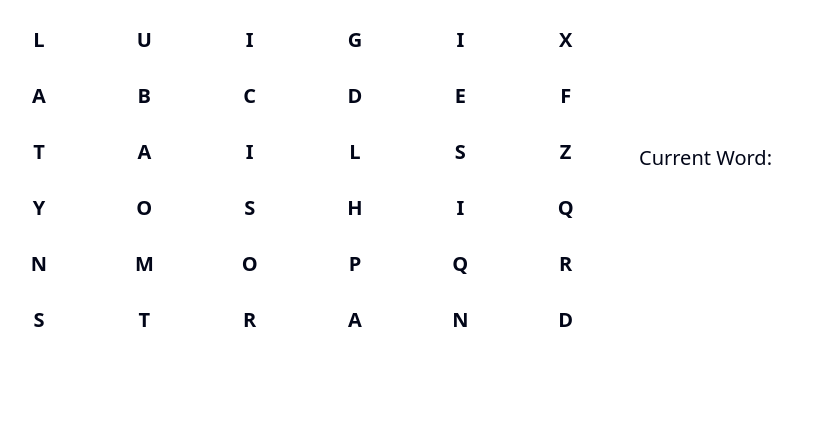
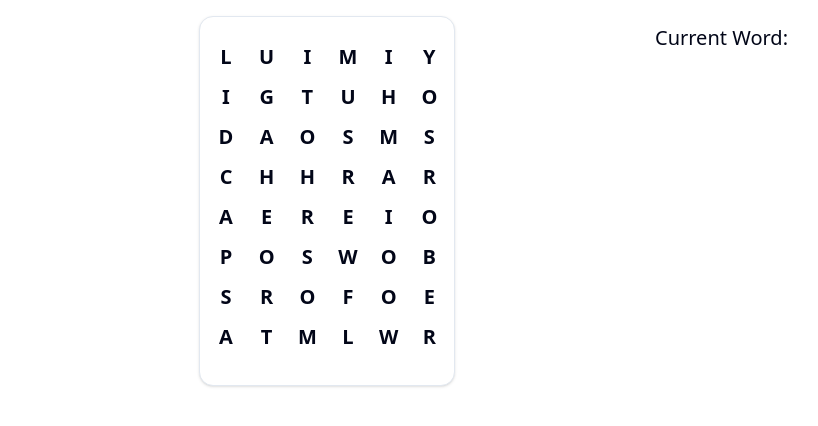
Before and after one commit to Coacoabro/strandom, a Next.js app: page /game in a window 1280 px wide. Shown: the top 426 px of the page, without its empty margins (1-819 px from the left). Built offline with nearby package versions, Linux system fonts and the light colour scheme.

Commit message:
Updated basic gameplay

```diff
--- a/src/components/Game/GameBoard.js
+++ b/src/components/Game/GameBoard.js
@@ -1,3 +1,4 @@
+import { Card } from "../ui/card";
 import LetterTile from "./LetterTile";
 
 export default function GameBoard({ board, onSelect, selected, foundWords }) {
@@ -5,19 +6,57 @@ export default function GameBoard({ board, onSelect, selected, foundWords }) {
         foundWords.some(({path}) =>
             path.some(([r,c]) => r === row && c === col)
         )
+
     return (
-        <div className="grid grid-cols-6 gap-2">
+        <Card className="w-64">
+            <div className="grid grid-cols-6 pl-2.5">
                 {board.map((row, rowIndex) =>
-                row.map((letter, colIndex) => (
+                    row.map((letter, colIndex) => {
+                        const tilePath = foundWords.find(word => word.path.some(([r,c]) => r === rowIndex && c == colIndex))?.path
+                        let connectTo = null
+                        if (tilePath) {
+                            const currentIndex = tilePath.findIndex(([r,c]) => r == rowIndex && c == colIndex)
+                            const prev = tilePath[currentIndex - 1]
+                            if (prev) {
+                                connectTo = getDirection(prev, [rowIndex, colIndex])
+                            }
+                        } else {
+                            const selectedIndex = selected.findIndex(([r,c]) => r == rowIndex && c == colIndex)
+                            const prev = selected[selectedIndex - 1]
+                            if (prev) {
+                                connectTo = getDirection(prev, [rowIndex, colIndex])
+                            }
+                        }
+                        return(
                             <LetterTile
                                 key={`${rowIndex}-${colIndex}`}
                                 letter={letter}
                                 isSelected={selected.some(([r, c]) => r === rowIndex && c === colIndex)}
                                 isFound={isInFoundWords(rowIndex, colIndex)}
                                 onClick={() => onSelect(rowIndex, colIndex)}
+                                connectTo={connectTo}
                             />
-                ))
+                        )
+                    })
                 )}
             </div>
+        </Card>
     );
 }
+
+function getDirection(from, to) {
+    const [r1, c1] = from;
+    const [r2, c2] = to;
+    const dr = r2 - r1;
+    const dc = c2 - c1;
+
+    if (dr === 0 && dc === 1) return "right";
+    if (dr === 1 && dc === 0) return "down";
+    if (dr === 0 && dc === -1) return "left";
+    if (dr === -1 && dc === 0) return "up";
+    if (dr === 1 && dc === 1) return "down-right";
+    if (dr === -1 && dc === -1) return "up-left";
+    if (dr === 1 && dc === -1) return "down-left";
+    if (dr === -1 && dc === 1) return "up-right";
+    return null;
+}
--- a/src/components/Game/LetterTile.js
+++ b/src/components/Game/LetterTile.js
@@ -1,13 +1,50 @@
+import { cn } from "@/lib/utils";
+import { Button } from "../ui/button"
 
 
-export default function LetterTile( { letter, onClick, isSelected, isFound }) {
-    console.log(isSelected, isFound)
+export default function LetterTile( { letter, onClick, isSelected, isFound, connectTo }) {
+
     return (
-        <button
-            className={`w-12 h-12 text-xl font-bold rounded ${isFound ? "bg-green-300" : isSelected ? "bg-blue-400" : "bg-white"} `}
-            onClick={onClick}
-        >
-            {letter}
-        </button>
+        <div className="relative w-10 h-10">
+            <Button
+                variant="ghost"
+                className={`w-8 h-8 text-xl font-bold rounded-full ${isFound ? "bg-green-300 hover:bg-green-300" : isSelected ? "bg-blue-400 hover:bg-blue-400" : "bg-white hover:bg-white"} `}
+                onClick={onClick}
+                pointer-events-none
+            >
+                {letter}
+            </Button>
+
+            {connectTo && (
+                <div className={cn(connectorClass(connectTo, isFound))} />
+            )}
+        </div>
     )
 }
+
+
+function connectorClass(dir, isFound) {
+    const base = "absolute z-10"
+    let color = isFound ? "bg-green-300" : "bg-blue-400"
+
+    switch (dir) {
+        case "right":
+            return `${base} ${color} top-1/2 w-4 h-2 left-1/10 -translate-x-full -translate-y-full`;
+        case "left":
+            return `${base} ${color} top-1/2 w-4 h-2 left-7/10 -translate-y-full`;
+        case "down":
+            return `${base} ${color} w-2 h-3 right-1/2 -top-1/4`;
+        case "up":
+            return `${base} ${color} w-2 h-3 right-1/2 top-3/4`;
+        case "down-right":
+            return `${base} ${color} w-9 h-2 rotate-45 -top-1/5 -left-7/12`;
+        case "down-left":
+            return `${base} ${color} w-9 h-2 -rotate-45 -top-1/4 left-4/9`;
+        case "up-right":
+            return `${base} ${color} w-9 h-2 -rotate-45 top-3/4 -left-7/12`;
+        case "up-left":
+            return `${base} ${color} w-9 h-2 rotate-45 left-4/9`;
+        default:
+            return "";
+    }
+}
--- a/src/components/Game/WordInput.js
+++ b/src/components/Game/WordInput.js
@@ -1,7 +1,7 @@
 export default function WordInput({ letters }) {
     const word = letters.join("");
     return (
-        <div className="mt-32 text-xl font-mono">
+        <div className="text-xl font-mono">
             Current Word: <span className="font-bold">{word}</span>
         </div>
     );
--- a/src/pages/game.js
+++ b/src/pages/game.js
@@ -2,63 +2,83 @@
 import { useEffect, useState } from "react";
 import GameBoard from "@/components/Game/GameBoard";
 import WordInput from "@/components/Game/WordInput";
+import { Card } from "@/components/ui/card";
 
 const boardData = [
-    ["L", "U", "I", "G", "I", "X"],
-    ["A", "B", "C", "D", "E", "F"],
-    ["T", "A", "I", "L", "S", "Z"],
-    ["Y", "O", "S", "H", "I", "Q"],
-    ["N", "M", "O", "P", "Q", "R"],
-    ["S", "T", "R", "A", "N", "D"],
+    ["L", "U", "I", "M", "I", "Y"],
+    ["I", "G", "T", "U", "H", "O"],
+    ["D", "A", "O", "S", "M", "S"],
+    ["C", "H", "H", "R", "A", "R"],
+    ["A", "E", "R", "E", "I", "O"],
+    ["P", "O", "S", "W", "O", "B"],
+    ["S", "R", "O", "F", "O", "E"],
+    ["A", "T", "M", "L", "W", "R"]
 ];
-const solutionWords = ["LUIGI", "YOSHI", "STRAND", "TAILS"]
+
+const solutionWords = ["LUIGI", "YOSHI", "TOAD", "PEACH", "MARIO", "BOWSER", "MUSHROOM", "STAR", "FLOWER"]
 
 export default function Game() {
 
     const [selected, setSelected] = useState([]);
     const [foundWords, setFoundWords] = useState([]);
+    const [alert, setAlert] = useState(null)
 
 
     const handleSelect = (row, col) => {
-            const isAlreadySelected =
-                selected.length > 0 &&
-                selected[selected.length - 1][0] === row &&
-                selected[selected.length - 1][1] === col;
 
-            if (isAlreadySelected) {
-            // User clicked the same tile again → try to submit
+
+        if (selected.length >= 2 && selected[selected.length - 2][0] === row && selected[selected.length - 2][1] === col) {
+            setSelected(selected.slice(0, -1))
+            setAlert(null)
+            return
+        }
+
+        const isAlreadySelected =
+            selected.length > 0 &&
+            selected[selected.length - 1][0] === row &&
+            selected[selected.length - 1][1] === col;
+
+        if (isAlreadySelected) {
             const word = selected.map(([r, c]) => boardData[r][c]).join("");
 
-            if (
-                solutionWords.includes(word.toUpperCase()) &&
-                !foundWords.includes(word.toUpperCase())
-            ) {
+            if (solutionWords.includes(word.toUpperCase()) && !foundWords.includes(word.toUpperCase())) {
                 setFoundWords([
                     ...foundWords,
                     { word: word.toUpperCase(), path: [...selected]}
                 ]);
-                alert(`Found: ${word}`);
+                setAlert(word.toUpperCase())
             } else {
-                alert(`"${word}" is not a valid word!`);
+                setAlert("Not a word!")
             }
+            setSelected([]); // Clear selection
+        } else {
+            setSelected([...selected, [row, col]]);
+            setAlert(null)
+        }
 
-            setSelected([]); // Clear selection
-            } else {
-            // Keep building the word
-                setSelected([...selected, [row, col]]);
+        if (selected.length > 0) {
+            const [lastRow, lastCol] = selected[selected.length - 1]
+            const isAdjacent = Math.abs(lastRow - row) <= 1 && Math.abs(lastCol - col) <= 1
+            if (!isAdjacent) {
+                setSelected([])
+                setAlert("That didn't match!")
             }
+        }
     };
 
     return (
         <main className="p-4">
         {boardData && (
             <div className="max-w-7xl mx-auto">
-                <div className="flex">
-                    <div className="w-1/2">
+                <div className="sm:flex space-y-4">
+                    <div className="flex justify-center sm:w-1/2">
                         <GameBoard board={boardData} onSelect={handleSelect} selected={selected} foundWords={foundWords}/>
                     </div>
-                    <div className="w-1/2">
+                    <div className="flex justify-between h-24 py-2 px-4">
                         <WordInput letters={selected.map(([r, c]) => boardData[r][c])} />
+                        <div>
+                            {alert}
+                        </div>
                     </div>
                 </div>
 
```
Also changed, not shown: 1 other file (tests, documents, lock files or other folders). Lines whose indentation alone changed are shown as unchanged.
